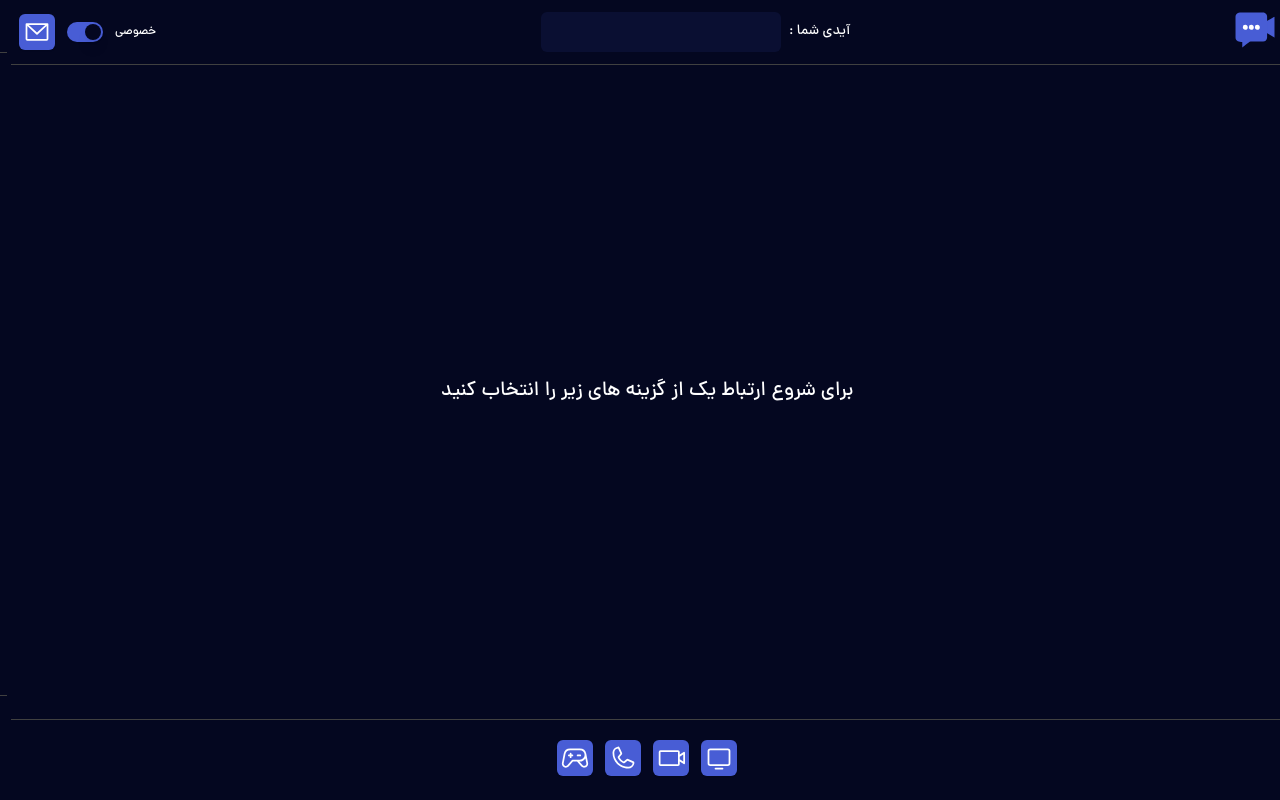
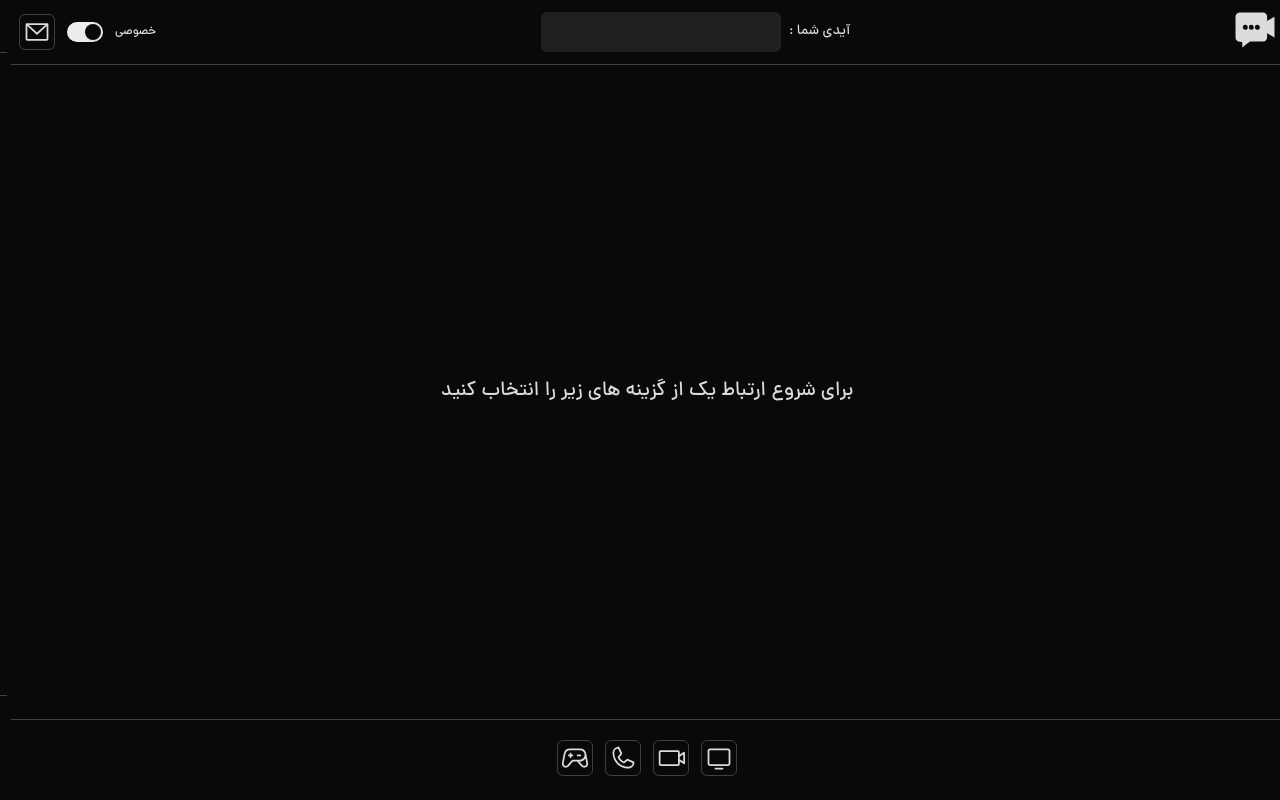
Before and after one commit to mohammad-reza-tajik/net-call-frontend, a Next.js app: page /connect in a window 1280 px wide. Built offline with nearby package versions, Linux system fonts and the light colour scheme.

Commit message:
refactor: make the app fully black & white

```diff
--- a/components/connectPage/ActionButton.tsx
+++ b/components/connectPage/ActionButton.tsx
@@ -13,7 +13,7 @@ function ActionButton({ icon, tooltipContent, handler, className }: IActionButto
     return (
             <Tooltip>
                 <TooltipTrigger asChild>
-                    <Button size={"icon"} onClick={handler} className={className} aria-label={tooltipContent}>
+                    <Button size={"icon"} variant={"outline"} onClick={handler} className={className} aria-label={tooltipContent}>
                         {icon}
                     </Button>
                 </TooltipTrigger>
--- a/components/connectPage/DeviceSelector.tsx
+++ b/components/connectPage/DeviceSelector.tsx
@@ -91,7 +91,7 @@ function DeviceSelector({devices}: IProps) {
     return (
         <DropdownMenu>
             <DropdownMenuTrigger asChild>
-                <Button size={"icon"} className={"rounded-none"}>
+                <Button size={"icon"} className={"rounded-none"} variant={"outline"}>
                     <Caret className={"-rotate-90"}/>
                 </Button>
             </DropdownMenuTrigger>
--- a/components/connectPage/Features.tsx
+++ b/components/connectPage/Features.tsx
@@ -15,6 +15,7 @@ function Features() {
         <div className={"flex justify-center items-center gap-3 p-5 border-t"}>
                 {
                     features.map((item , index)=>{
+                        // hide screen share button on mobile devices
                         if (getDeviceType() === "mobile" && item.name === "screen-share") return;
                         return (
                             <ActionButton key={index} icon={item.icon} tooltipContent={item.tooltipContent} handler={item.handler} />
--- a/components/homePage/PeerForm.tsx
+++ b/components/homePage/PeerForm.tsx
@@ -40,7 +40,7 @@ function PeerForm() {
     return (
         <div className={"flex flex-col justify-center items-center py-5 md:py-10 gap-5 border rounded"}>
             <Input className={"w-3/4 md:w-80 p-7"} ref={remotePeerIdRef} placeholder={"آیدی دستگاه ..."}/>
-            <Button onClick={submitRemotePeerIdHandler} size={"lg"}>
+            <Button onClick={submitRemotePeerIdHandler} size={"lg"} variant={"outline"}>
                     تایید
             </Button>
         </div>
--- a/components/screens/Chat.tsx
+++ b/components/screens/Chat.tsx
@@ -86,7 +86,7 @@ function Chat() {
                 }
             </div>
             <div className={"flex items-center gap-2 p-5 border-t"}>
-                <Button size={"icon"} onClick={sendMessageHandler}>
+                <Button size={"icon"} onClick={sendMessageHandler} variant={"outline"}>
                     <PaperPlane className={"size-7"}/>
                 </Button>
                 {
@@ -109,13 +109,12 @@ function Chat() {
                     onChange={filePickerHandler}
                 />
 
-                <Button size={"icon"} className={cn({"hidden": fileSignal.value})}>
+                <Button size={"icon"} className={cn({"hidden": fileSignal.value})} variant={"outline"}>
                     <label htmlFor="file-upload">
                         <Paperclip className={"size-7"}/>
                     </label>
                 </Button>
             </div>
-
         </>
     );
 }
--- a/components/shared/Drawer.tsx
+++ b/components/shared/Drawer.tsx
@@ -99,7 +99,7 @@ function Drawer({
                         headerClassName
                     )}
                 >
-                    <Button size={"icon"} onClick={onClose} aria-label={"بستن منو"} disabled={!isOpen}>
+                    <Button size={"icon"} onClick={onClose} aria-label={"بستن منو"} disabled={!isOpen} variant={"outline"}>
                         <Close/>
                     </Button>
                     <h2 className={"flex-1 text-center"} id={titleId}>
--- a/components/shared/Table.tsx
+++ b/components/shared/Table.tsx
@@ -44,7 +44,7 @@ function Table({ headers, data, onSortByHeader, renderCell, className }: ITableP
             <tr>
                 {headers.map((header) => (
                     header && (
-                        <th key={header.label} className={"py-3 text-center first:rounded-s last:rounded-e bg-primary"}>
+                        <th key={header.label} className={"py-3 text-center first:rounded-s last:rounded-e border-b"}>
                             {
                                 !header.label.startsWith("--") && (
                                     header.isSortable && onSortByHeader ?
--- a/styles/globals.css
+++ b/styles/globals.css
@@ -5,14 +5,14 @@
 
 
 :root {
-    --background: oklch(14.31% 0.0546 270.74);
-    --foreground: oklch(1 0 0);
+    --background: oklch(14.08% 0.0044 285.82);
+    --foreground: oklch(89.45% 0 0);
     --card: oklch(1 0 0);
     --card-foreground: oklch(0.145 0 0);
     --popover: oklch(0 0 0);
     --popover-foreground: oklch(1 0 0);
-    --primary: oklch(53.22% 0.1851 271.14);
-    --primary-foreground: oklch(1 0 0);
+    --primary: oklch(94.61% 0 0);
+    --primary-foreground: oklch(14.08% 0.0044 285.82);
     --secondary: oklch(0.97 0 0);
     --secondary-foreground: oklch(0.205 0 0);
     --muted: oklch(28% 0.0369 259.97);
@@ -168,3 +168,74 @@
         @apply cursor-pointer;
     }
 }
+
+
+.ripple-container::before {
+    content: "";
+    position: absolute;
+    top: 0%;
+    right: 50%;
+    width: 0;
+    height: 0;
+    border-radius: 999px;
+    border: 2px solid rgba(255, 255, 255, 0.5);
+    animation: ripple .7s linear infinite;
+}
+
+@keyframes ripple {
+    0% {
+        width: 0;
+        height: 0;
+        opacity: 1;
+    }
+    100% {
+        width: 200%;
+        height: 200%;
+        opacity: 0;
+    }
+}
+
+/*// Glow Border Animation //*/
+
+.animated-border-box{
+    @apply size-full absolute overflow-hidden z-0 rounded max-w-[200px] max-h-[250px];
+
+}
+
+.animated-border-box:before {
+    content: "";
+    z-index: -2;
+    text-align: center;
+    top: 50%;
+    left: 50%;
+    transform: translate(-50%, -50%) rotate(0deg);
+    position: absolute;
+    width: 99999px;
+    height: 99999px;
+    background-repeat: no-repeat;
+    background-position: 0 0;
+    /*border color, change middle color*/
+    background-image: conic-gradient(rgba(0,0,0,0), #DCDCDCFF, rgba(0,0,0,0) 25%);
+    /* change speed here */
+    animation: rotate 2s linear infinite;
+}
+
+.animated-border-box:after {
+    content: "";
+    position: absolute;
+    z-index: -1;
+    /* border width */
+    left: 5px;
+    top: 5px;
+
+    @apply bg-background size-[calc(100%-10px)];
+    border-radius: 7px;
+}
+
+@keyframes rotate {
+    100% {
+        transform: translate(-50%, -50%) rotate(1turn);
+    }
+}
+
+/*// Border Animation END//*/
```
Also changed, not shown: public/images/logo.svg.
